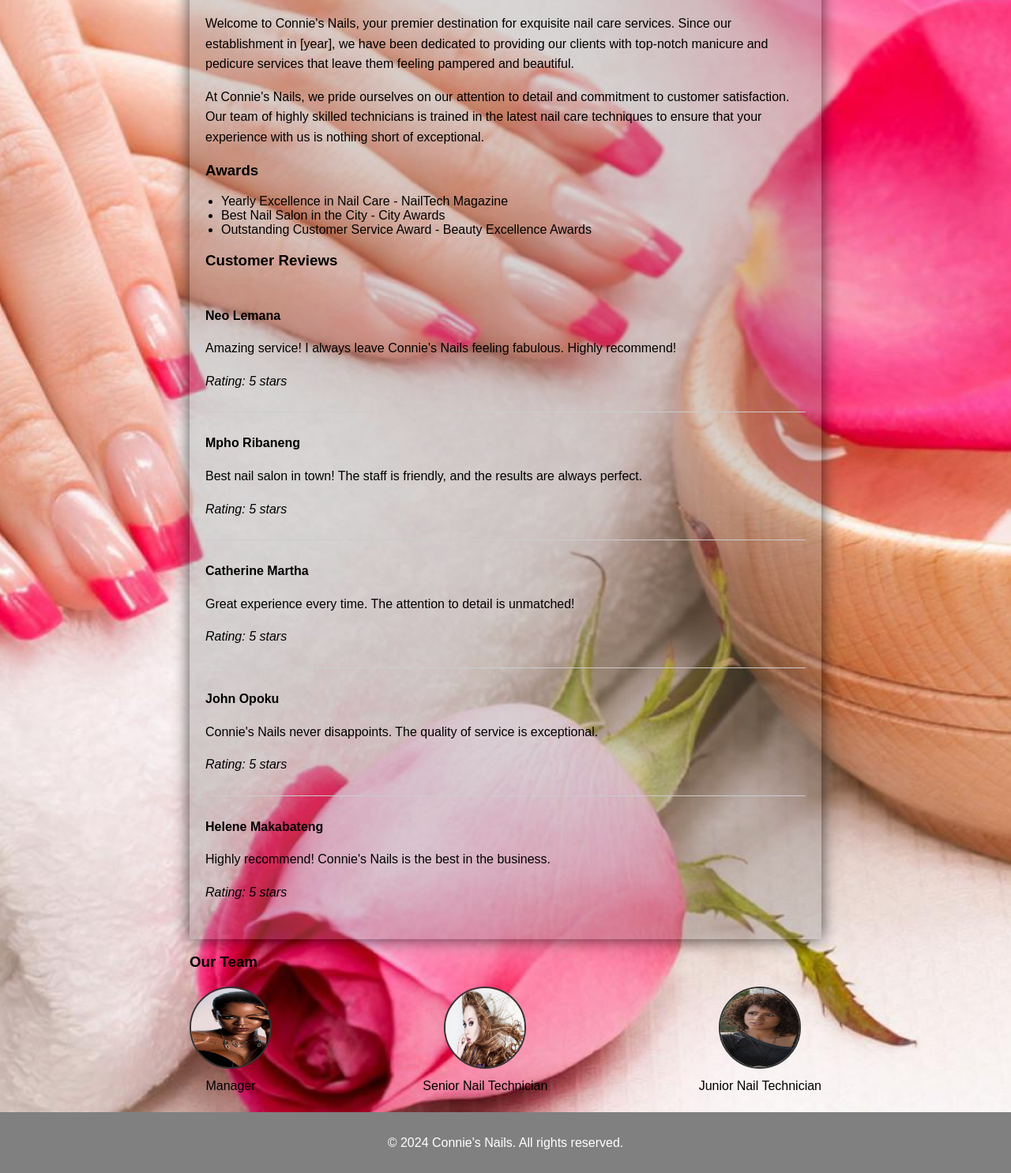
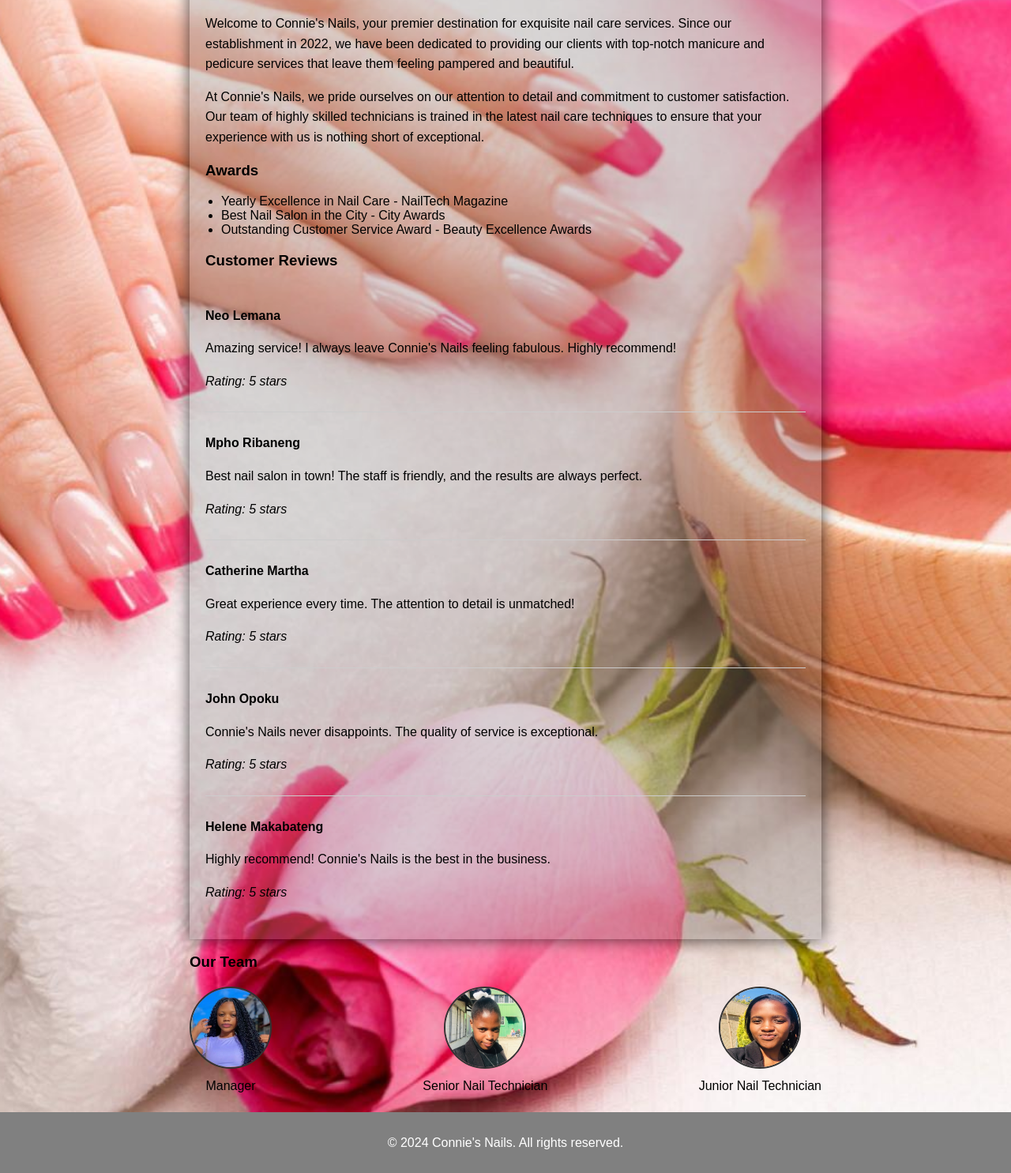
Before and after one commit to Kali01009/Website, a plain HTML site: page about.html in a window 1280 px wide. Shown: the part 215-1700 px from the top of the page at 79% size. Drawn offline with Linux system fonts and the light colour scheme.

Commit message:
Add files via upload

```diff
--- a/about.html
+++ b/about.html
@@ -149,7 +149,7 @@
     <div class="container">
         <div class="about">
             <h2>About Connie's Nails</h2>
-            <p>Welcome to Connie's Nails, your premier destination for exquisite nail care services. Since our establishment in [year], we have been dedicated to providing our clients with top-notch manicure and pedicure services that leave them feeling pampered and beautiful.</p>
+            <p>Welcome to Connie's Nails, your premier destination for exquisite nail care services. Since our establishment in 2022, we have been dedicated to providing our clients with top-notch manicure and pedicure services that leave them feeling pampered and beautiful.</p>
             <p>At Connie's Nails, we pride ourselves on our attention to detail and commitment to customer satisfaction. Our team of highly skilled technicians is trained in the latest nail care techniques to ensure that your experience with us is nothing short of exceptional.</p>
             <h3>Awards</h3>
             <ul>
@@ -191,15 +191,15 @@
         <h3>Our Team</h3>
         <div class="team">
             <div class="worker">
-                <img src="manager.jpg" alt="Worker 1">
+                <img src="manager.jpeg" alt="Worker 1">
                 <p>Manager</p>
             </div>
             <div class="worker">
-                <img src="st.jpg" alt="Worker 2">
+                <img src="st.jpeg" alt="Worker 2">
                 <p>Senior Nail Technician</p>
             </div>
             <div class="worker">
-                <img src="nt.jpg" alt="Worker 3">
+                <img src="nt.jpeg" alt="Worker 3">
                 <p>Junior Nail Technician</p>
             </div>
         </div>
```
Also changed, not shown: services.html (+3 -3 lines), manager.jpeg (added), nt.jpeg (added), st.jpeg (added), 1 other file.
